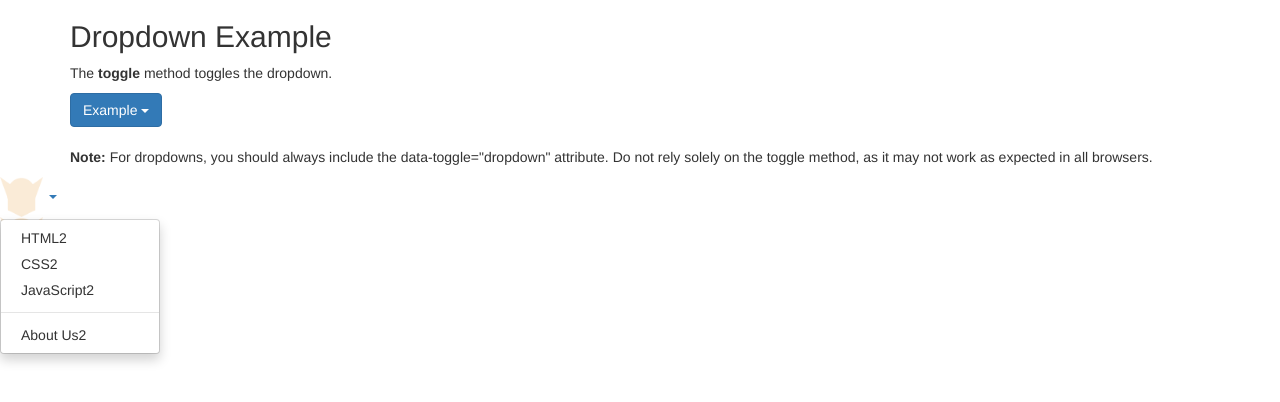
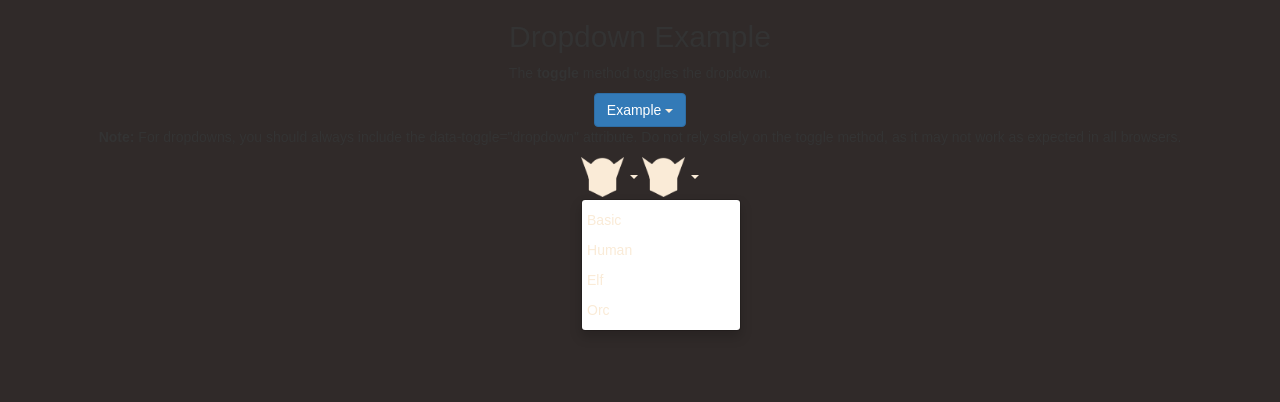
Before and after one commit to erikringwalters/eNameGen, a PHP site: page /Views/Temp/temp.html in a window 1280 px wide, after a click that opens the changed part. Shown: the top 402 px of the page. Run offline with PHP 8.4, Linux system fonts and the light colour scheme.

Commit message:
got buttons side by side in temp file

```diff
--- a/Views/Temp/temp.html
+++ b/Views/Temp/temp.html
@@ -5,6 +5,7 @@
   <link rel="stylesheet" href="https://maxcdn.bootstrapcdn.com/bootstrap/3.3.7/css/bootstrap.min.css">
   <script src="https://ajax.googleapis.com/ajax/libs/jquery/3.3.1/jquery.min.js"></script>
   <script src="https://maxcdn.bootstrapcdn.com/bootstrap/3.3.7/js/bootstrap.min.js"></script>
+  <link rel="stylesheet" href="../../css/styles.css" type="text/css" />
 </head>
 <body>
 
@@ -32,50 +33,39 @@
 
 </div>
 
+<div class="row">
+
+<div class="btn-group" role="group" width="500px">
 <div class="dropdown">
 <a class="dropdown-toggle" id="menu2" type="button" data-toggle="dropdown">
   <img src="../../icons/elfSharpSquareJaw.png" height=40px>
 <span class="caret"></span></a>
-<!-- <span class="btn icon unselectable dropbtn dropdown-toggle" type="button"
-  data-toggle="dropdown" id="race">
-  <img src="../../icons/elfSharpSquareJaw.png" height=40px>
-</span> -->
 
   <ul class="dropdown-menu" role="menu" aria-labelledby="menu2">
-    <!-- <li class="dropdown-header">Race</li> -->
-    <li role="presentation"><a role="menuitem" tabindex="-1" href="#">HTML2</a></li>
-    <li role="presentation"><a role="menuitem" tabindex="-1" href="#">CSS2</a></li>
-    <li role="presentation"><a role="menuitem" tabindex="-1" href="#">JavaScript2</a></li>
-    <li role="presentation" class="divider"></li>
-    <li role="presentation"><a role="menuitem" tabindex="-1" href="#">About Us2</a></li>
-    <!-- <li role="presentation" href="" id="basic" class="mod main raceSub" title="Basic">Basic</li>
+
+    <li role="presentation" href="" id="basic" class="mod main raceSub" title="Basic">Basic</li>
     <li role="presentation" href="" id="human" class="mod main raceSub" title="Human">Human</li>
     <li role="presentation" href="" id="elf" class="mod main raceSub" title="Elf">Elf</li>
-    <li role="presentation" href="" id="orc" class="mod main raceSub" title="Orc">Orc</li> -->
+    <li role="presentation" href="" id="orc" class="mod main raceSub" title="Orc">Orc</li>
   </ul>
   </div>
+
+
   <div class="dropdown">
   <a class="dropdown-toggle" id="menu3" type="button" data-toggle="dropdown">
     <img src="../../icons/elfSharpSquareJaw.png" height=40px>
   <span class="caret"></span></a>
-  <!-- <span class="btn icon unselectable dropbtn dropdown-toggle" type="button"
-    data-toggle="dropdown" id="race">
-    <img src="../../icons/elfSharpSquareJaw.png" height=40px>
-  </span> -->
+    <ul class="dropdown-menu" role="menu" aria-labelledby="menu3">
 
-    <ul class="dropdown-menu" role="menu" aria-labelledby="menu3">
-      <!-- <li class="dropdown-header">Race</li> -->
-      <li role="presentation"><a role="menuitem" tabindex="-1" href="#">HTML2</a></li>
-      <li role="presentation"><a role="menuitem" tabindex="-1" href="#">CSS2</a></li>
-      <li role="presentation"><a role="menuitem" tabindex="-1" href="#">JavaScript2</a></li>
-      <li role="presentation" class="divider"></li>
-      <li role="presentation"><a role="menuitem" tabindex="-1" href="#">About Us2</a></li>
-      <!-- <li role="presentation" href="" id="basic" class="mod main raceSub" title="Basic">Basic</li>
+      <li role="presentation" href="" id="basic" class="mod main raceSub" title="Basic">Basic</li>
       <li role="presentation" href="" id="human" class="mod main raceSub" title="Human">Human</li>
       <li role="presentation" href="" id="elf" class="mod main raceSub" title="Elf">Elf</li>
-      <li role="presentation" href="" id="orc" class="mod main raceSub" title="Orc">Orc</li> -->
+      <li role="presentation" href="" id="orc" class="mod main raceSub" title="Orc">Orc</li>
     </ul>
     </div>
+</div>
+
+</div>
 <!-- <script>
 $(document).ready(function(){
   $(".dropdown-toggle").dropdown("toggle");
--- a/css/styles.css
+++ b/css/styles.css
@@ -135,6 +135,10 @@
   color:antiquewhite;
 }
 
+.caret{
+  color: antiquewhite;
+}
+
 #delta, #nabla{
   font-size: 32;
   cursor: pointer;
```
